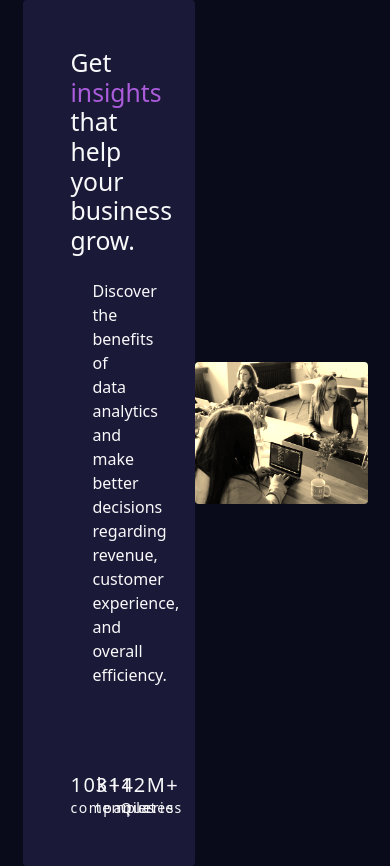
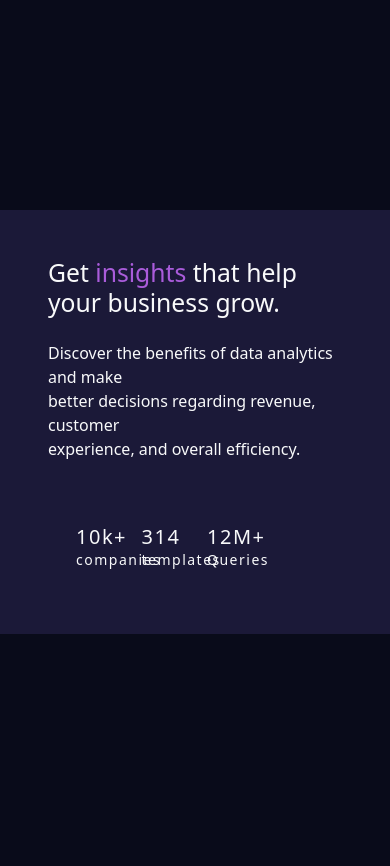
Before and after one commit to mitrajahani/stats-preview-card, a plain HTML site: page index.html in a window 390 px wide. After the commit the page ends 844 px from the top, so only its background shows below. Drawn offline with nearby package versions, Linux system fonts and the light colour scheme.

Commit message:
make responsive

```diff
--- a/index.html
+++ b/index.html
@@ -33,55 +33,55 @@
     }
 
     .purple {
-      background-color: hsl(244, 38%, 16%)
+      background-color: hsl(244, 38%, 16%);
+
     }
 
     .text {
       line-height: 1.5;
-      padding: 22px;
     }
 
     .col3 {
       letter-spacing: 1.5px;
     }
+
     .img {
-      filter: sepia(100%)
-}
+      filter: sepia(100%);
+      height: 396px;
 
+    }
   </style>
 </head>
 
 <body>
 
-  <div class="container p-0">
+  <div class="container">
 
-    <div class="row  text-light d-flex flex-row min-vh-100 justify-content-center align-items-center">
+    <div class="row text-light d-flex flex-row min-vh-100 justify-content-center align-items-center">
 
-      <div class="col-5 p-5 purple border-2 rounded ">
+      <div class="col-lg-6 col-xxl-6 col-x-6  col-12 p-5 purple ">
+
+
         <h2>Get <span>insights </span> that help<br> your business grow.</h2>
 
         <p class="text pt-3"> Discover the benefits of data analytics and make<br> better decisions regarding revenue,
           customer <br>
           experience, and overall efficiency.</p>
 
-        <div class="row pt-5 col3 p-0 ">
+        <div class="row pt-5 m-3 col3">
           <div class="col-3 small"><span class="h5 text-light">10k+ </span> companies</div>
           <div class="col-3 small"> <span class="h5 text-light"> 314 </span> templates</div>
           <div class="col-3 small"><span class="h5 text-light"> 12M+ </span> Queries</div>
         </div>
+
       </div>
 
-      <div class="col-5  p-0 ">
-        <img class="img-fluid   border-2 rounded img " src="images/image-header-desktop.jpg" alt="">
+      <div class="col-lg-6  d-none d-lg-block  p-0 ">
+        <img class="img-fluid img" src="images/image-header-desktop.jpg" alt="">
       </div>
 
     </div>
-
   </div>
-
-
-
-
 
 
 </body>
```
